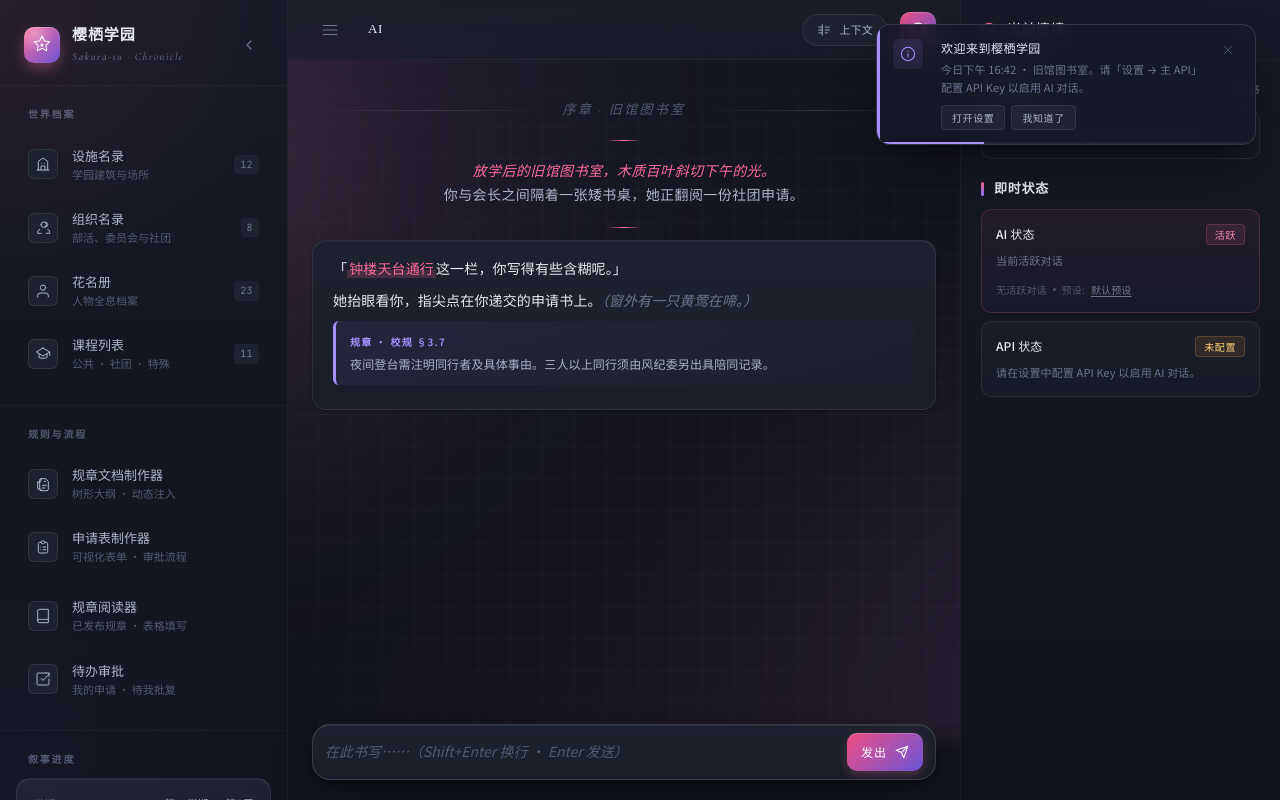
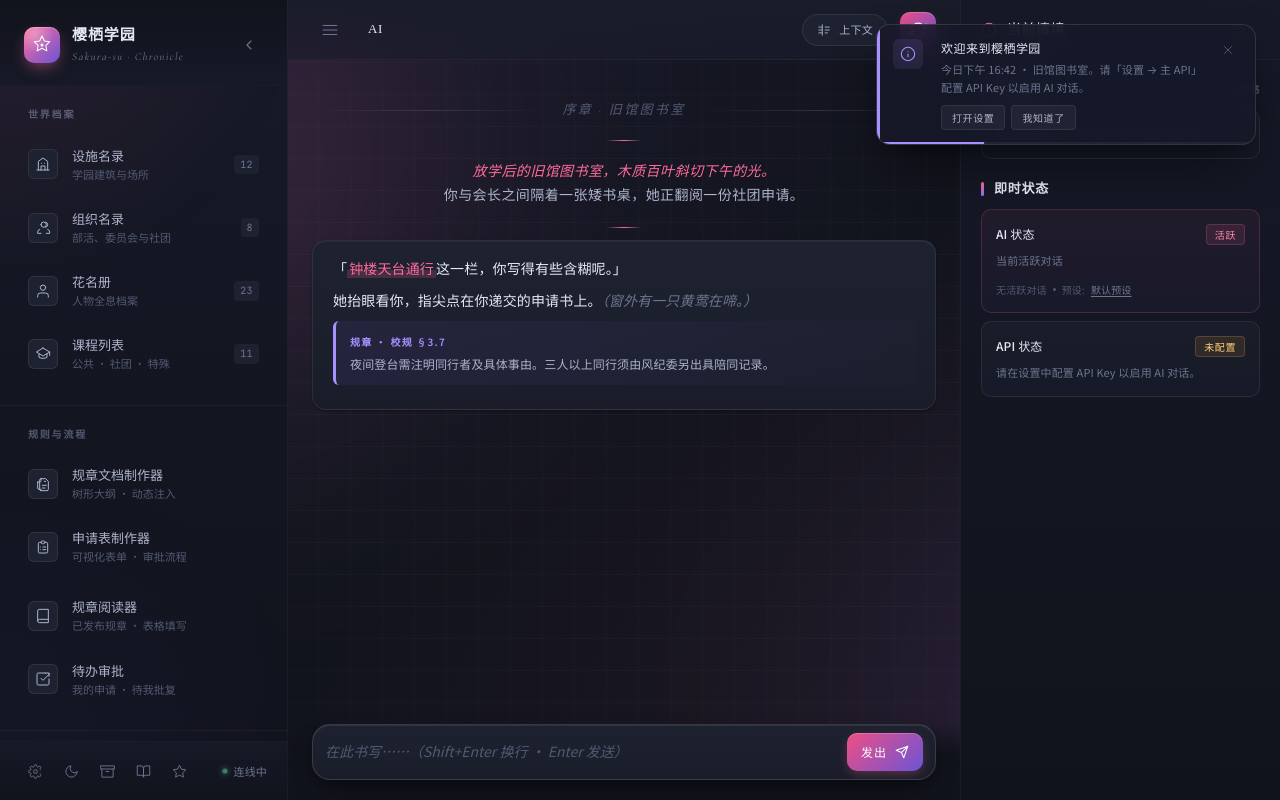
Before and after one commit to djdksn/-, a plain HTML site: page index.html in a window 1280 px wide. Drawn offline with nearby package versions, Linux system fonts and the light colour scheme.

Commit message:
fix: 左右侧边栏无极滚轮 — overflow-y:auto + sticky 表头表尾 + 4px 细滚动条

```diff
--- a/styles/layout.css
+++ b/styles/layout.css
@@ -21,7 +21,7 @@
   display: flex; flex-direction: column;
   background: linear-gradient(180deg, var(--ink-900) 0%, var(--ink-950) 100%);
   border-right: 1px solid var(--border-faint);
-  overflow: hidden;
+  overflow-y: auto; overflow-x: hidden;
   z-index: var(--z-sticky);
 }
 .sidebar::before {
@@ -33,10 +33,13 @@
 }
 
 .sidebar-header {
-  position: relative;
+  position: sticky; top: 0; z-index: 2;
+  flex-shrink: 0;
   display: flex; align-items: center; justify-content: space-between;
   padding: var(--sp-12) var(--sp-12) var(--sp-10);
   border-bottom: 1px solid var(--border-faint);
+  background: linear-gradient(180deg, var(--ink-950) 0%, var(--ink-900) 100%);
+  backdrop-filter: blur(12px);
 }
 
 .brand {
@@ -96,7 +99,7 @@
   padding: var(--sp-10) var(--sp-8);
   border-bottom: 1px solid var(--border-faint);
 }
-.sidebar-section-bottom { margin-top: auto; border-bottom: 0; }
+.sidebar-section-bottom { border-bottom: 0; }
 .sidebar-label {
   font-size: var(--fs-2xs);
   font-weight: 600;
@@ -229,9 +232,13 @@
 
 /* —— Sidebar footer —— */
 .sidebar-footer {
+  position: sticky; bottom: 0; z-index: 2;
+  flex-shrink: 0;
   display: flex; align-items: center; gap: var(--sp-3);
   padding: var(--sp-7) var(--sp-10);
   border-top: 1px solid var(--border-faint);
+  background: linear-gradient(180deg, var(--ink-900) 0%, var(--ink-950) 100%);
+  backdrop-filter: blur(12px);
 }
 .footer-btn {
   width: 30px; height: 30px;
@@ -401,6 +408,7 @@
 .app-shell.ctx-collapsed .ctx-pane { opacity: 0; pointer-events: none; }
 
 .ctx-pane-head {
+  flex-shrink: 0;
   display: flex; align-items: center; justify-content: space-between;
   padding: 0 var(--sp-10);
   height: var(--topbar-h);
@@ -415,9 +423,42 @@
 }
 .ctx-pane-title svg { width: 16px; height: 16px; color: var(--accent); }
 .ctx-pane-body {
-  flex: 1; overflow-y: auto;
+  flex: 1; overflow-y: auto; overflow-x: hidden;
   padding: var(--sp-10);
   display: flex; flex-direction: column; gap: var(--sp-10);
+}
+
+/* ==========================================================
+ * 无极滚轮 — 自定义滚动条
+ * ========================================================== */
+.sidebar::-webkit-scrollbar,
+.ctx-pane-body::-webkit-scrollbar,
+.modal-body::-webkit-scrollbar {
+  width: 4px;
+}
+.sidebar::-webkit-scrollbar-track,
+.ctx-pane-body::-webkit-scrollbar-track,
+.modal-body::-webkit-scrollbar-track {
+  background: transparent;
+}
+.sidebar::-webkit-scrollbar-thumb,
+.ctx-pane-body::-webkit-scrollbar-thumb,
+.modal-body::-webkit-scrollbar-thumb {
+  background: var(--border-faint);
+  border-radius: var(--r-full);
+  transition: background var(--t-fast);
+}
+.sidebar::-webkit-scrollbar-thumb:hover,
+.ctx-pane-body::-webkit-scrollbar-thumb:hover,
+.modal-body::-webkit-scrollbar-thumb:hover {
+  background: var(--border-soft);
+}
+/* Firefox */
+.sidebar,
+.ctx-pane-body,
+.modal-body {
+  scrollbar-width: thin;
+  scrollbar-color: var(--border-faint) transparent;
 }
 
 /* ==========================================================
```
